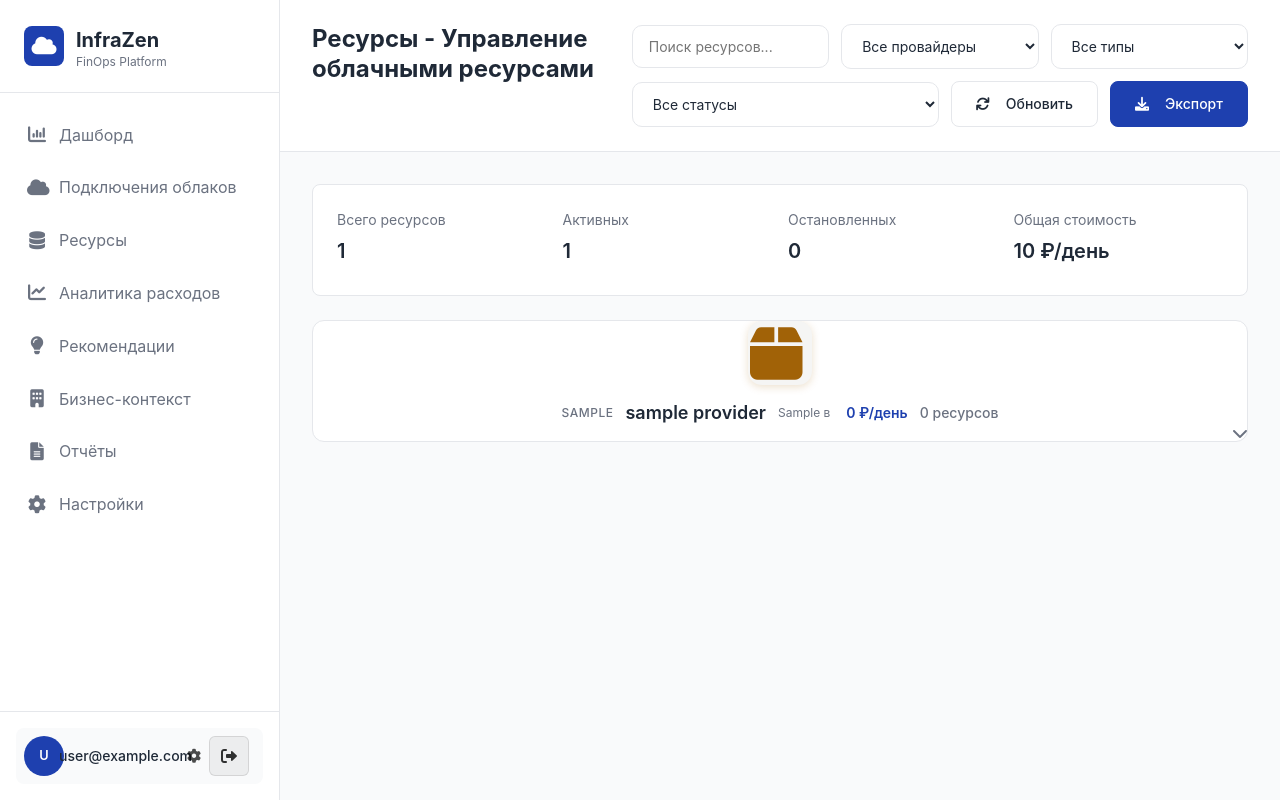
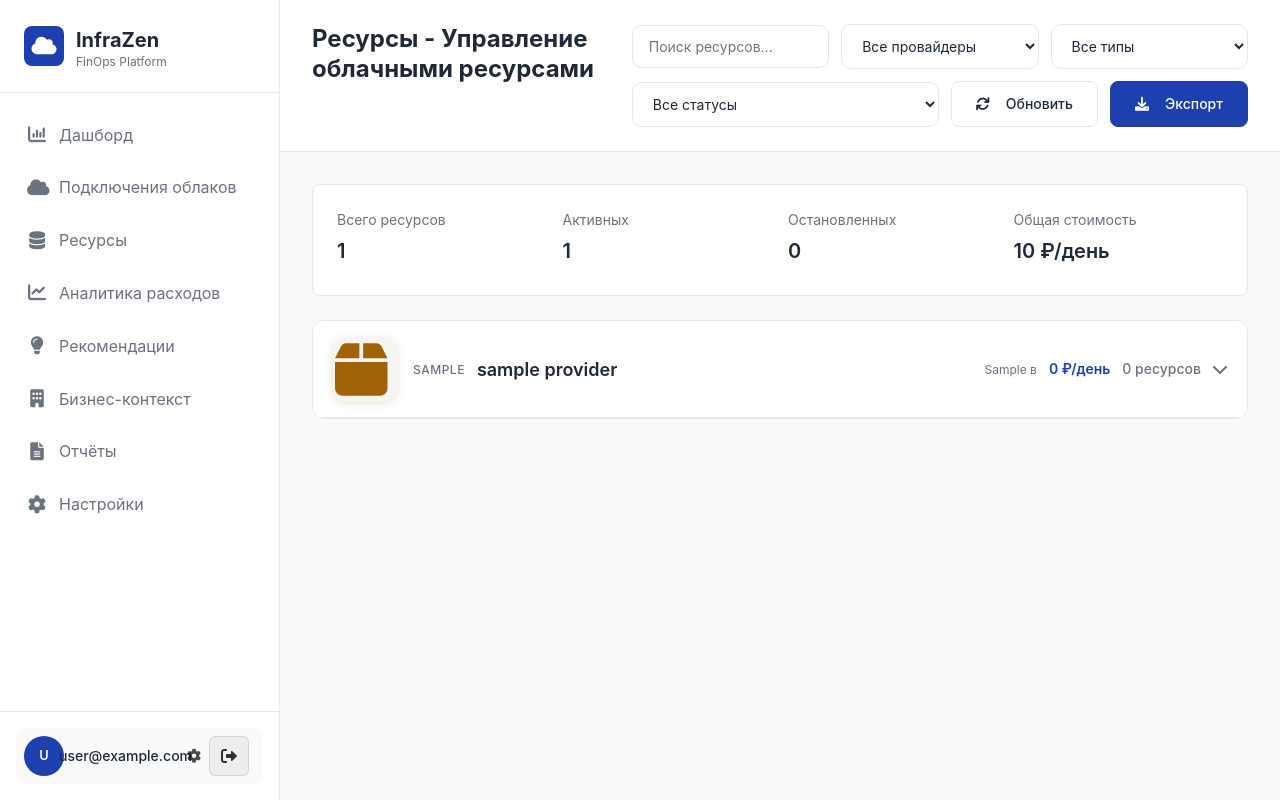
Before and after one commit to colaisr/infrazen, a Flask app: template app/templates/resources.html in a window 1280 px wide. Run offline with Flask 3, Linux system fonts and the light colour scheme; tables that the repository leaves empty hold one stand-in row (values such as "Sample post"); the template is opened without the code that fills it: values that come from a table or form of the project are taken from there, most other values are stand-ins (such as "Sample title", 1, 10 or a date in 2020).

Commit message:
feat: Professional single-row provider header
- Replace nested layout with provider-header: [left: logo+inline details] [right: stats+chevron]
- Ensure full-width expansion with flex:1 on left, min-width:0 to keep inline truncation
- Align items center, tighten padding, keep white background for clarity
- Stats aligned right and don't wrap
- Result: Logo left; type, name, sync inline; cost and resource count right; chevron at far-right

```diff
--- a/app/templates/resources.html
+++ b/app/templates/resources.html
@@ -66,7 +66,8 @@
     <!-- DEBUG: providers={{ providers|length }}, resources_by_provider={{ resources_by_provider.keys()|list }} -->
     {% for provider in providers %}
     <div class="provider-section">
-            <div class="provider-info" onclick="toggleProviderSection('{{ provider.id }}')">
+            <div class="provider-header" onclick="toggleProviderSection('{{ provider.id }}')">
+                <div class="provider-left">
                     <div class="provider-icon">
                         {% if provider.provider_type == 'beget' %}
                             <img src="{{ url_for('static', filename='provider_logos/beget_logo.jpeg') }}" alt="Beget" style="width: 3rem; height: 3rem; object-fit: contain;">
@@ -78,8 +79,7 @@
                             <i class="fas fa-box" style="font-size: 2.5rem !important; transform: scale(1.5) !important;"></i>
                         {% endif %}
                     </div>
-                <div class="provider-content-info">
-                    <div class="provider-details">
+                    <div class="provider-details-inline">
                         <div class="provider-type">{{ provider.provider_type|upper }}</div>
                         <div class="provider-name">{{ provider.connection_name or provider.provider_type|title }}</div>
                         <div class="provider-sync">
@@ -90,14 +90,12 @@
                             {% endif %}
                         </div>
                     </div>
-                    <div class="provider-stats">
+                </div>
+                <div class="provider-right">
                     <div class="provider-daily-cost">{{ resources_by_provider.get(provider.id, [])|sum(attribute='daily_cost')|round(2) }} ₽/день</div>
                     <div class="provider-resource-count">{{ resources_by_provider.get(provider.id, [])|length }} ресурсов</div>
+                    <i class="fa-solid fa-chevron-down provider-chevron" id="provider-chevron-{{ provider.id }}"></i>
                 </div>
-                </div>
-            </div>
-            <div class="provider-actions">
-                <i class="fa-solid fa-chevron-down provider-chevron" id="provider-chevron-{{ provider.id }}"></i>
             </div>
         </div>
         <div class="provider-content" id="provider-content-{{ provider.id }}" style="display: none;">
@@ -437,8 +435,8 @@
     display: flex;
     align-items: center;
     justify-content: space-between;
-    padding: 1.5rem;
-    background: var(--background-light);
+    padding: 1rem 1.25rem;
+    background: var(--background-white);
     border-bottom: 1px solid var(--border-light);
     cursor: pointer;
     transition: background-color 0.2s ease;
@@ -449,12 +447,12 @@
     background: var(--background-gray);
 }
 
-.provider-info {
+.provider-left {
     display: flex;
     align-items: center;
     gap: 1rem;
     flex: 1;
-    padding-top: 0;
+    min-width: 0;
 }
 
 .provider-icon {
@@ -482,27 +480,16 @@
     transform: scale(1.5) !important;
 }
 
-.provider-content-info {
-    flex: 1;
-    min-width: 0;
+.provider-details-inline {
     display: flex;
-    flex-direction: row;
-    align-items: center;
-    justify-content: space-between;
-    gap: 1rem;
-}
-
-.provider-details {
-    display: flex;
-    flex-direction: row;
     align-items: center;
     gap: 0.75rem;
     flex: 1;
+    min-width: 0;
 }
 
-.provider-stats {
+.provider-right {
     display: flex;
-    flex-direction: row;
     align-items: center;
     gap: 0.75rem;
     flex-shrink: 0;
```
Lines whose indentation alone changed are shown as unchanged.
